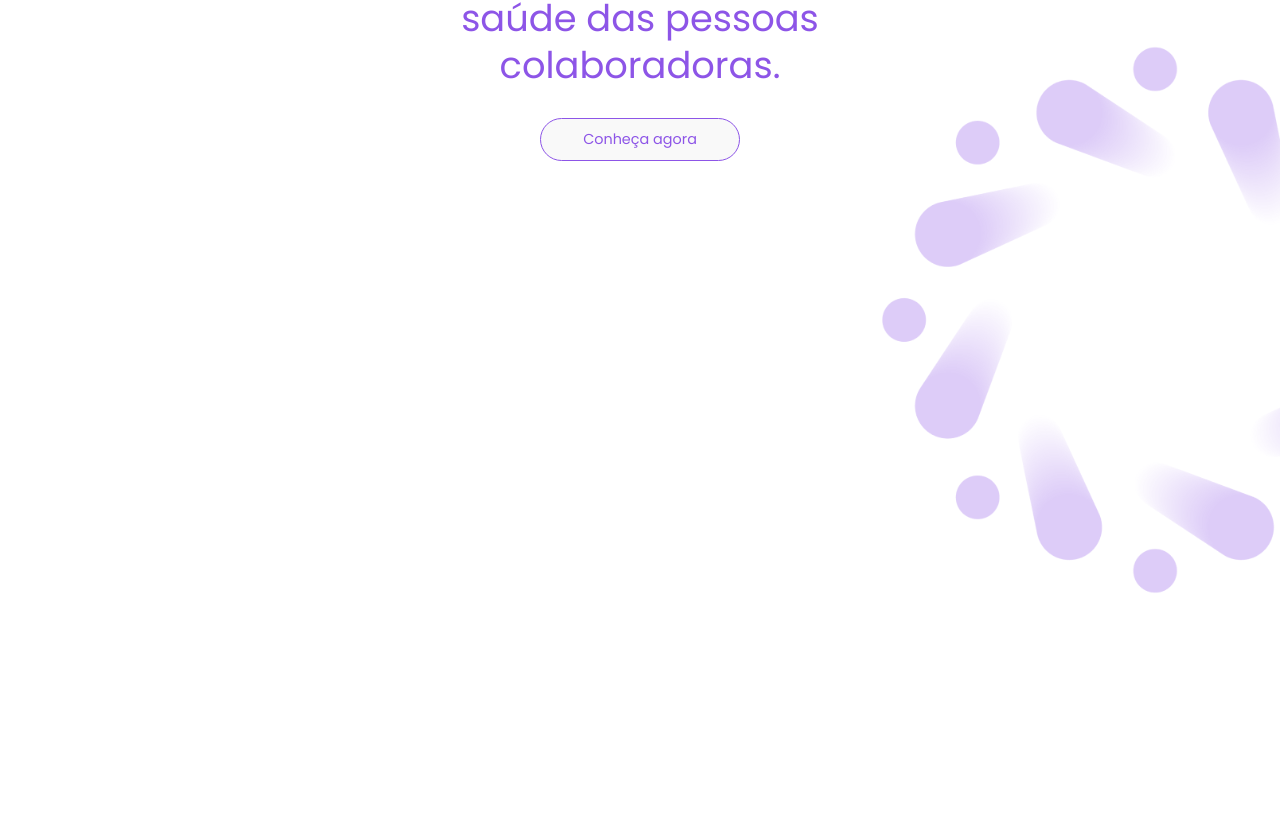
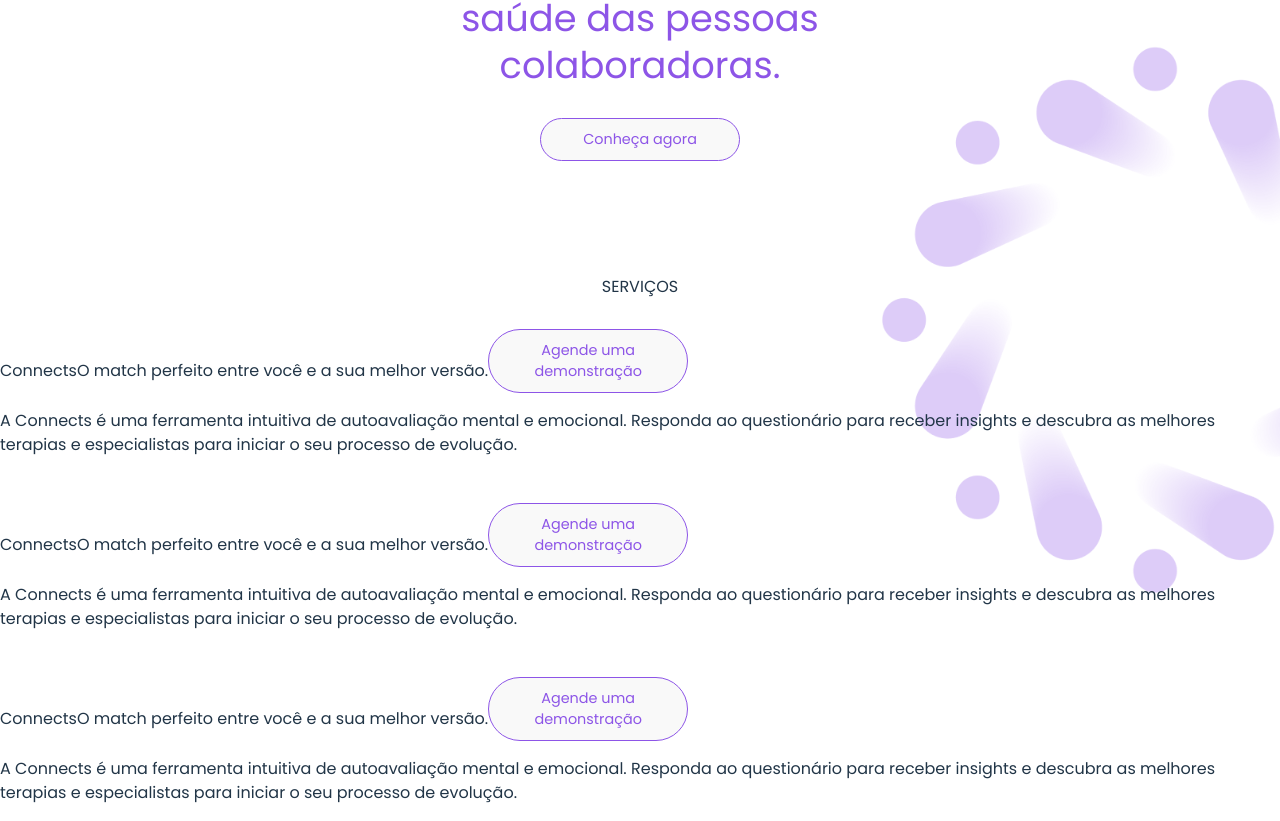
Before and after one commit to sahdibernardi/nectus, a React (Vite) app: page / in a window 1280 px wide. Shown: the part 6332-7153 px from the top of the page. Before the commit the page ends 6954 px from the top, so only its background shows below. Built offline with nearby package versions, Linux system fonts and the light colour scheme.

Commit message:
starts section 11

```diff
--- a/src/pages/Homepage.jsx
+++ b/src/pages/Homepage.jsx
@@ -353,6 +353,65 @@ function Homepage() {
       </div>
       <img alt='graphic nectus logo' src={ graphicNectusLogo } className='s10-graphic-logo' id="s10-logo-left"/>
     </div>
+    <div className='s11'>
+      <div className='s11-title'>
+        <span>SERVIÇOS</span>
+      </div>
+      <div className='s11-box'>
+        <div className='s11-box-left'>
+          <span className='s11-box-title'>
+            Connects
+          </span>
+          <span className='s11-box-subtitle'>
+            O match perfeito entre você e a sua melhor versão.
+          </span>
+          <button className='btn-1'>
+            Agende uma demonstração
+          </button>
+        </div>
+        <div className='s11-box-right'>
+          <p>
+            A Connects é uma ferramenta intuitiva de autoavaliação mental e emocional. Responda ao questionário para receber insights e descubra as melhores terapias e especialistas para iniciar o seu processo de evolução.
+          </p>
+        </div>
+      </div>
+      <div className='s11-box'>
+        <div className='s11-box-left'>
+          <span className='s11-box-title'>
+            Connects
+          </span>
+          <span className='s11-box-subtitle'>
+            O match perfeito entre você e a sua melhor versão.
+          </span>
+          <button className='btn-1'>
+            Agende uma demonstração
+          </button>
+        </div>
+        <div className='s11-box-right'>
+          <p>
+            A Connects é uma ferramenta intuitiva de autoavaliação mental e emocional. Responda ao questionário para receber insights e descubra as melhores terapias e especialistas para iniciar o seu processo de evolução.
+          </p>
+        </div>
+      </div>
+      <div className='s11-box'>
+        <div className='s11-box-left'>
+          <span className='s11-box-title'>
+            Connects
+          </span>
+          <span className='s11-box-subtitle'>
+            O match perfeito entre você e a sua melhor versão.
+          </span>
+          <button className='btn-1'>
+            Agende uma demonstração
+          </button>
+        </div>
+        <div className='s11-box-right'>
+          <p>
+            A Connects é uma ferramenta intuitiva de autoavaliação mental e emocional. Responda ao questionário para receber insights e descubra as melhores terapias e especialistas para iniciar o seu processo de evolução.
+          </p>
+        </div>
+      </div>
+    </div>
     </>
   )
 }
--- a/src/style/homepage.css
+++ b/src/style/homepage.css
@@ -569,6 +569,13 @@ body {
   width: 200px;
 }
 
+.s11 {
+  display: flex;
+  flex-direction: column;
+  align-items: center;
+  justify-content: center;
+}
+
 
 
 
@@ -819,6 +826,4 @@ body {
     align-items: center;
     padding-top: 200px;
   }
-
-
 }
```
